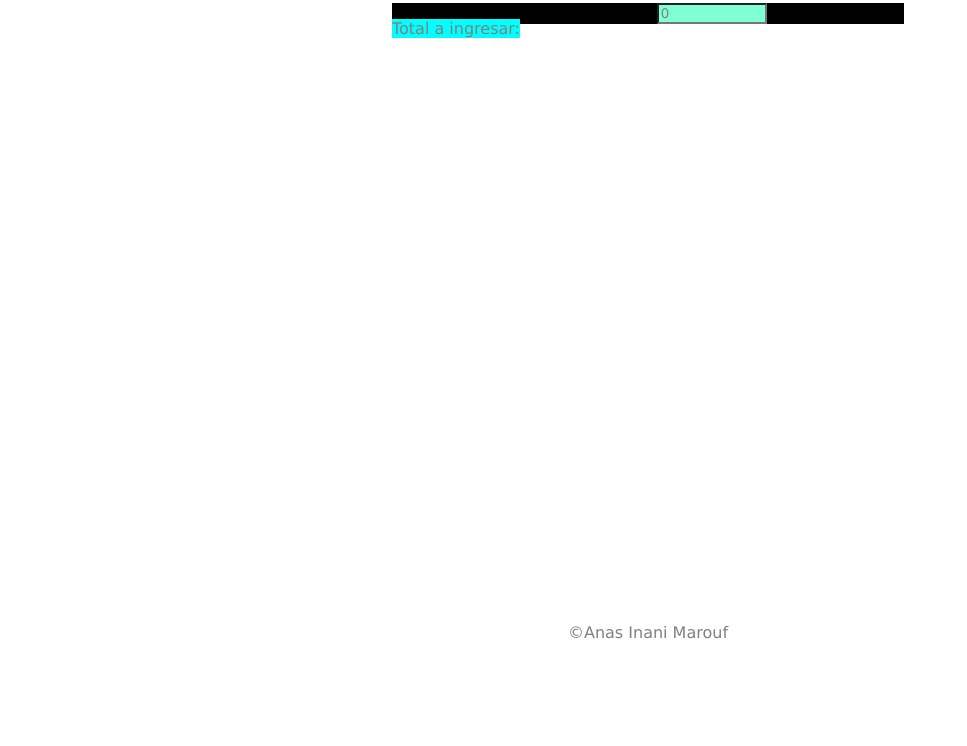
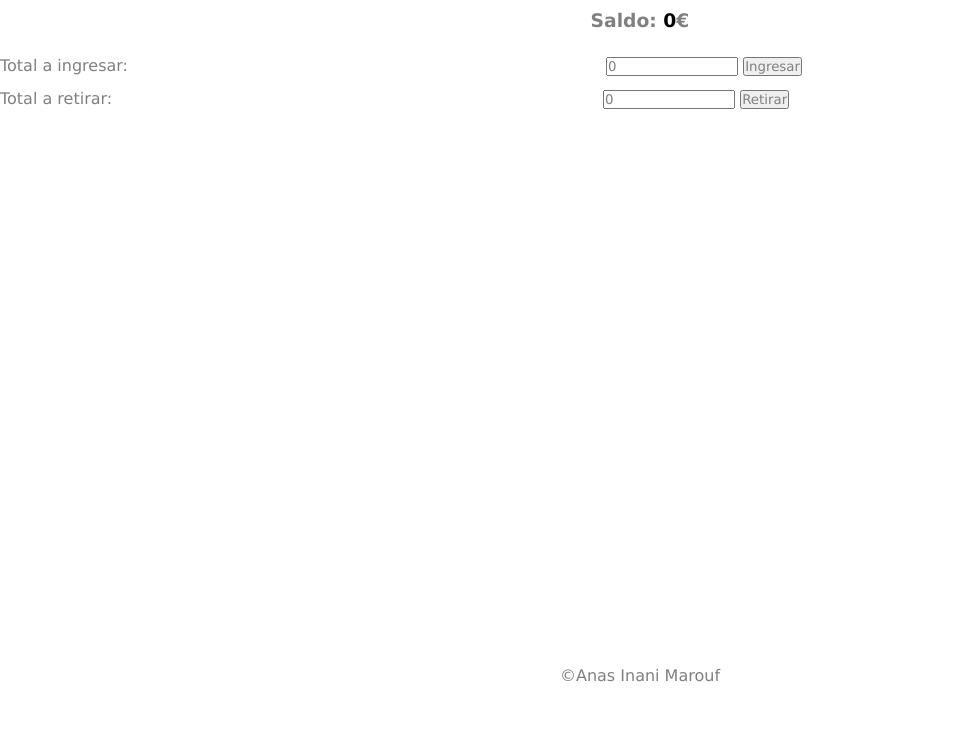
Before and after one commit to AnasInaniMarouf/DAW-2, a plain HTML site: page DWEC/Practica/Practica 1/index.html in a window 1280 px wide. Shown: the part 118-864 px from the top of the page, without its empty margins (0-967 px from the left). Before the commit the page ends 821 px from the top, so only its background shows below. Drawn offline with Linux system fonts and the light colour scheme.

Commit message:
S-24/09/2026

```diff
--- a/DWEC/Practica/Practica 1/css/style.css
+++ b/DWEC/Practica/Practica 1/css/style.css
@@ -1,33 +1,52 @@
 * {
+    margin: 0%;
+    padding: 0%;
     font-family: Verdana, Geneva, Tahoma, sans-serif;
     color: gray;
 }
 
-html, body {
+html {
+    width: 100%;
     height: 100%;
+}
+
+body {
     width: 100%;
+    height: 100%;
+}
+
+#saldo {
+    margin-top: 2%;
+    margin-bottom: 2%;
 }
 
 main {
     width: 100%;
     height: 90%;
+    margin-top: 5%;
     text-align: center;
 }
 
-#ingreso {
-    background-color: black;
-    margin-left: 30%;
-    margin-right: 30%;
+section {
+
 }
 
-.text {
-    background-color: aqua;
+#ingreso {
+    margin-bottom: 1%;
+    justify-content: space-around;
+}
+
+#retirada {
+    justify-content: center;
+}
+
+#text1, #text2 {
     float: left;
 }
 
-input {
-    background-color: aquamarine;
-    width: 20%;
+
+#input1, #input2 {
+    width: 10%;
 }
 
 strong {
--- a/DWEC/Practica/Practica 1/index.html
+++ b/DWEC/Practica/Practica 1/index.html
@@ -11,11 +11,19 @@
 <body>
     <main>
         <h1><strong>B</strong>ig <strong>B</strong>ank for <strong>C</strong>onsumers</h1>
-        <h3>Saldo: <strong id="total">0</strong>€</h3>
-        <div id="ingreso">
-            <p class="text">Total a ingresar: </p>
-            <input type="number" min="0" value="0">
-        </div>
+        <h3 id="saldo">Saldo: <strong id="total">0</strong>€</h3>
+        <section>
+            <div id="ingreso">
+                <p id="text1">Total a ingresar: </p>
+                <input id="input1" type="number" min="0" value="0">
+                <input type="button" value="Ingresar">
+            </div>
+            <div id="retirada">
+                <p id="text2">Total a retirar:</p>
+                <input id="input2" type="number" min="0" value="0">
+                <input type="button" value="Retirar">
+            </div>
+        </section>
     </main>
     <footer>&copy;Anas Inani Marouf</footer>
 </body>
```
Also changed, not shown: DWEC/Pruebas/js/main.js (+18 -13 lines), DWEC/Pruebas/js/main2.js (added, +28 -0 lines).
